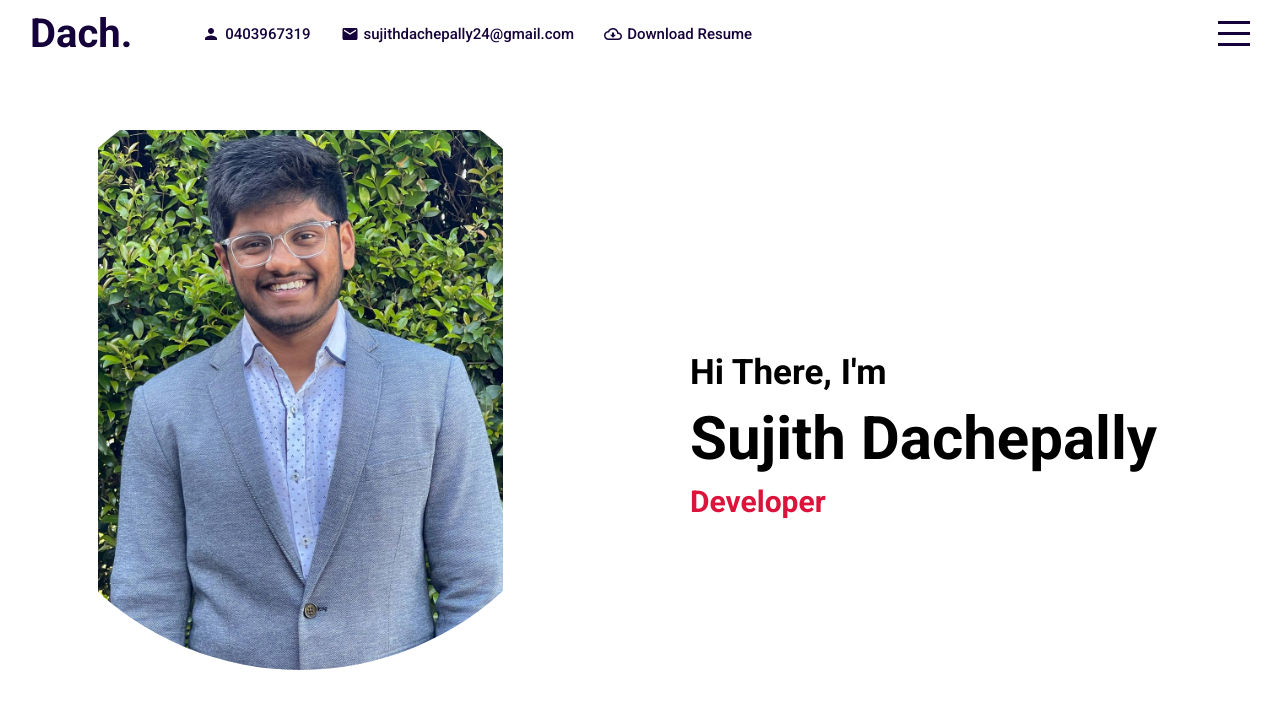
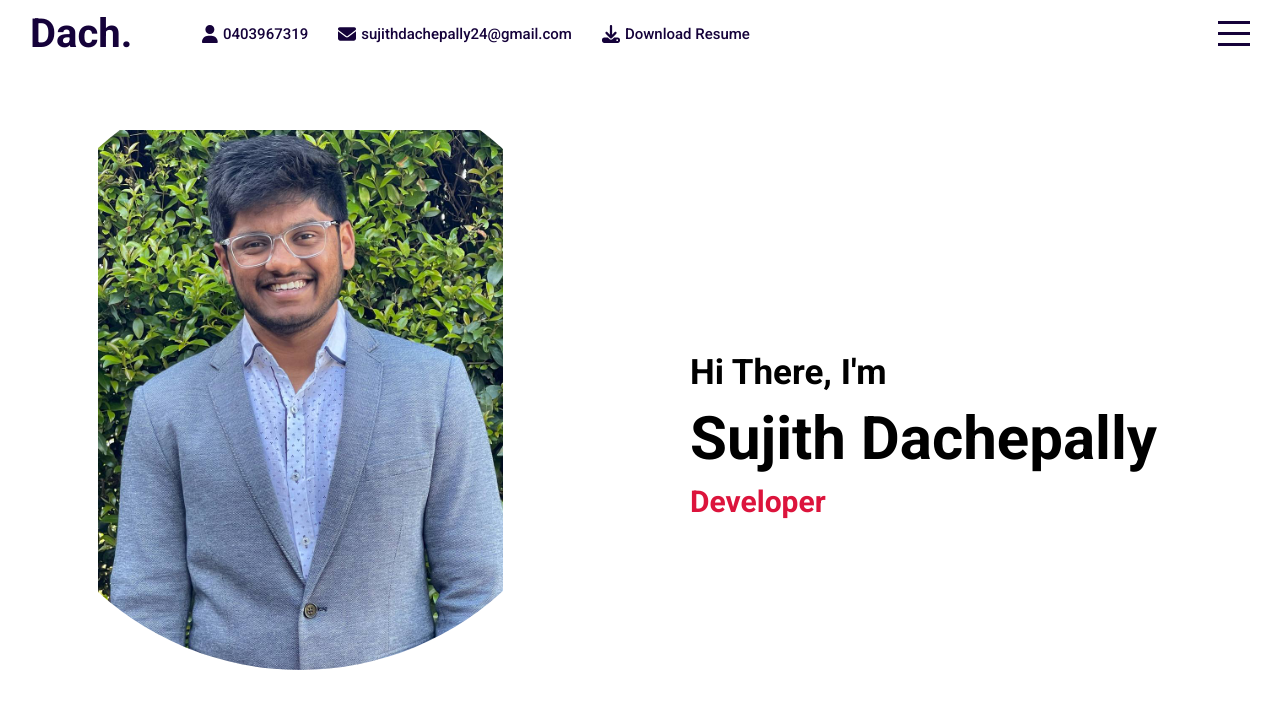
Before and after one commit to sujith248/personal-portfolio-, a React (Create React App) app: page / in a window 1280 px wide. Shown: the top 708 px of the page. Built offline with nearby package versions, Linux system fonts and the light colour scheme.

Commit message:
added changes

```diff
--- a/package.json
+++ b/package.json
@@ -3,12 +3,12 @@
   "version": "0.1.0",
   "private": true,
   "dependencies": {
-    "@material-ui/core": "^4.12.4",
-    "@material-ui/icons": "^4.11.3",
+    "@fortawesome/fontawesome-svg-core": "^6.2.1",
+    "@fortawesome/free-solid-svg-icons": "^6.2.1",
+    "@fortawesome/react-fontawesome": "^0.2.0",
     "@testing-library/jest-dom": "^5.16.5",
     "@testing-library/react": "^13.4.0",
     "@testing-library/user-event": "^13.5.0",
-    "ityped": "^1.0.3",
     "node-sass": "^7.0.3",
     "react": "^18.2.0",
     "react-dom": "^18.2.0",
--- a/src/components/background/Background.jsx
+++ b/src/components/background/Background.jsx
@@ -7,19 +7,19 @@ const Background = () => {
             <br />
             <p>
                 I am an aspiring final-year software engineering student, a part-time software intern at UTS Rapido, and a coding instructor.
-                <p>
+                <br />
                 I have a strong passion for coding and am proficient in a variety of programming languages, database frameworks, and other software frameworks.
-                </p>
                 I would love to use these skills to contribute to the creation of useful software products.
-                <p>Being a full-stack web developer is my career objective, and now I’m on the journey of achieving my goal. </p>
-                </p>
-                <p>
+                <br />
+                Being a full-stack web developer is my career objective, and now I’m on the journey of achieving my goal.
+                <br />
                 During my time at university, I have gained various skills in software and out of all the other streams in software, web development was the one that caught my interest and that’s when I decided to pursue it as my career.
                 The work experience I have gained so far has taught me the importance of engineering and agile development along with the impact it makes on your career.
-                <p>I have built a few projects such as a model restaurant website, and a model banking website during my free time.</p>
-                <p>
+                <br />
+                I have built a few projects such as a model restaurant website, and a model banking website during my free time.
+                <br />
+
                 I'm still driven and diligent, and I try to take advantage of any chance I have. In the coming years, I hope to learn and grow with every opportunity.
-                </p>
             </p>
         </div>
     )
--- a/src/components/topbar/Topbar.jsx
+++ b/src/components/topbar/Topbar.jsx
@@ -1,5 +1,6 @@
 import "./topbar.scss";
-import { Person, Mail, CloudDownloadOutlined } from "@material-ui/icons";
+import { FontAwesomeIcon } from "@fortawesome/react-fontawesome";
+import {faUser, faEnvelope, faDownload} from '@fortawesome/free-solid-svg-icons'
 
 export default function Topbar({ menuOpen, setMenuOpen }) {
 
@@ -25,15 +26,15 @@ export default function Topbar({ menuOpen, setMenuOpen }) {
             Dach.
           </a>
           <div className="itemContainer">
-            <Person className="icon" />
+          <FontAwesomeIcon icon={faUser} className="icon"/>
             <span>0403967319</span>
           </div>
           <div className="itemContainer">
-            <Mail className="icon" />
+          <FontAwesomeIcon icon={faEnvelope} className="icon"/>
             <span>sujithdachepally24@gmail.com</span>
           </div>
           <div className="itemContainer" onClick={() => DownloadPDF()} style={{cursor: 'pointer'}}>
-            <CloudDownloadOutlined className="icon" />
+          <FontAwesomeIcon icon={faDownload} className="icon"/>
             <span>Download Resume</span>
           </div>
         </div>
```
Also changed, not shown: 1 other file (tests, documents, lock files or other folders).
